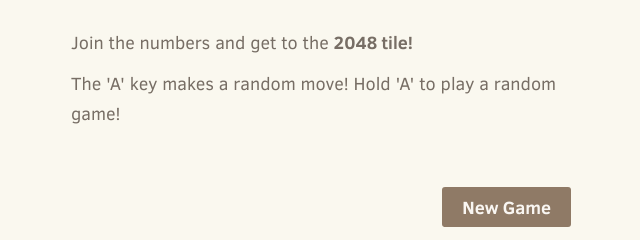
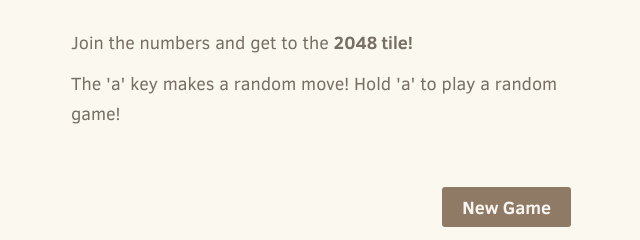
Before and after one commit to stephentyndall/stephentyndall.github.io, a plain HTML site: page index.html in a window 1280 px wide. Shown: the part 170-410 px from the top of the page, 319-959 px from the left. Drawn offline with Linux system fonts and the light colour scheme.

Commit message:
fixed index

```diff
--- a/index.html
+++ b/index.html
@@ -25,7 +25,7 @@
 
     <div class="above-game">
       <p class="game-intro">Join the numbers and get to the <strong>2048 tile!</strong></p><br><br>
-	<p>The 'A' key makes a random move! Hold 'A' to play a random game!</p><br><br>
+	<p>The 'a' key makes a random move! Hold 'a' to play a random game!</p><br><br>
 
       <a class="restart-button">New Game</a>
     </div>
```
Also changed, not shown: 1 other file.
